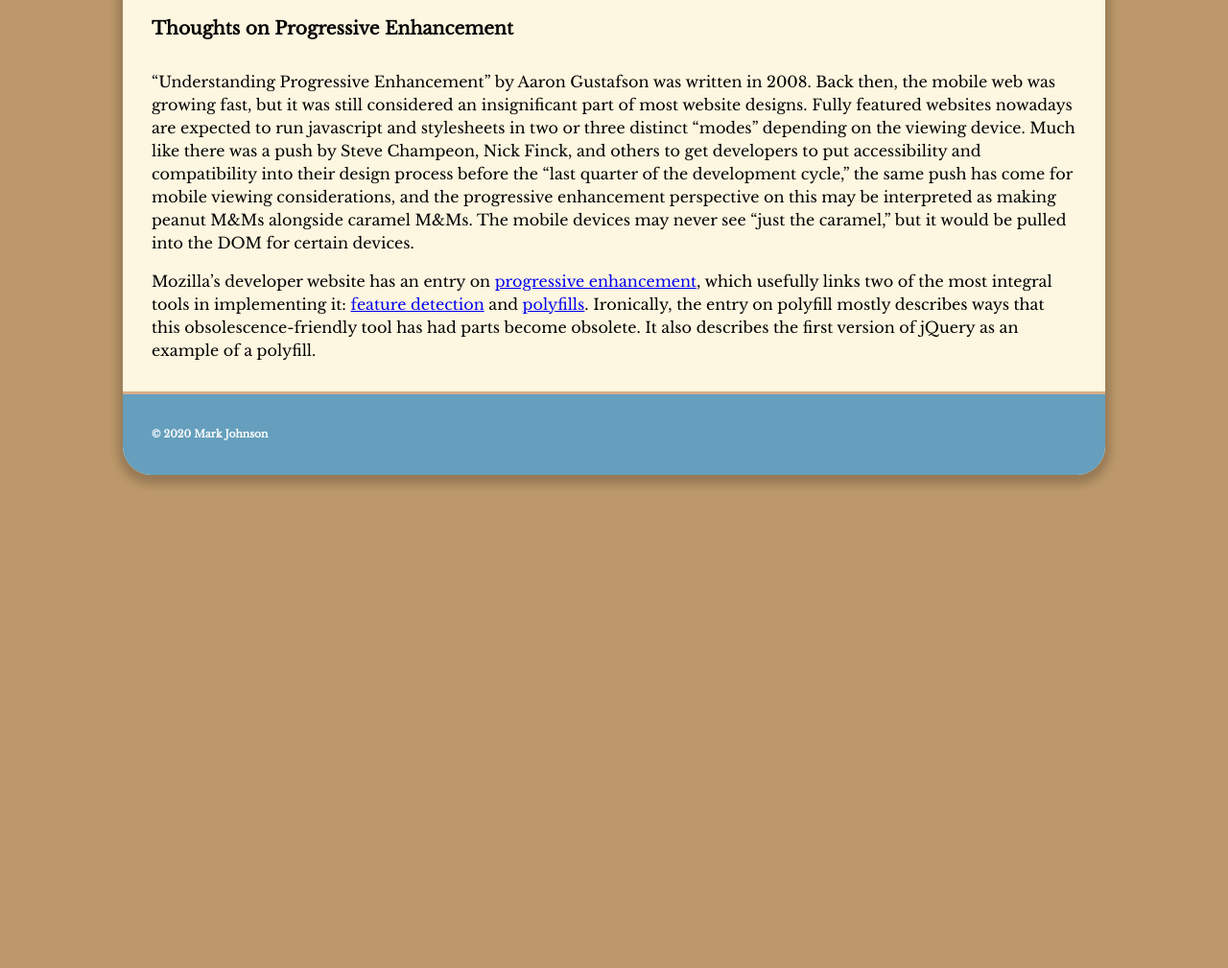
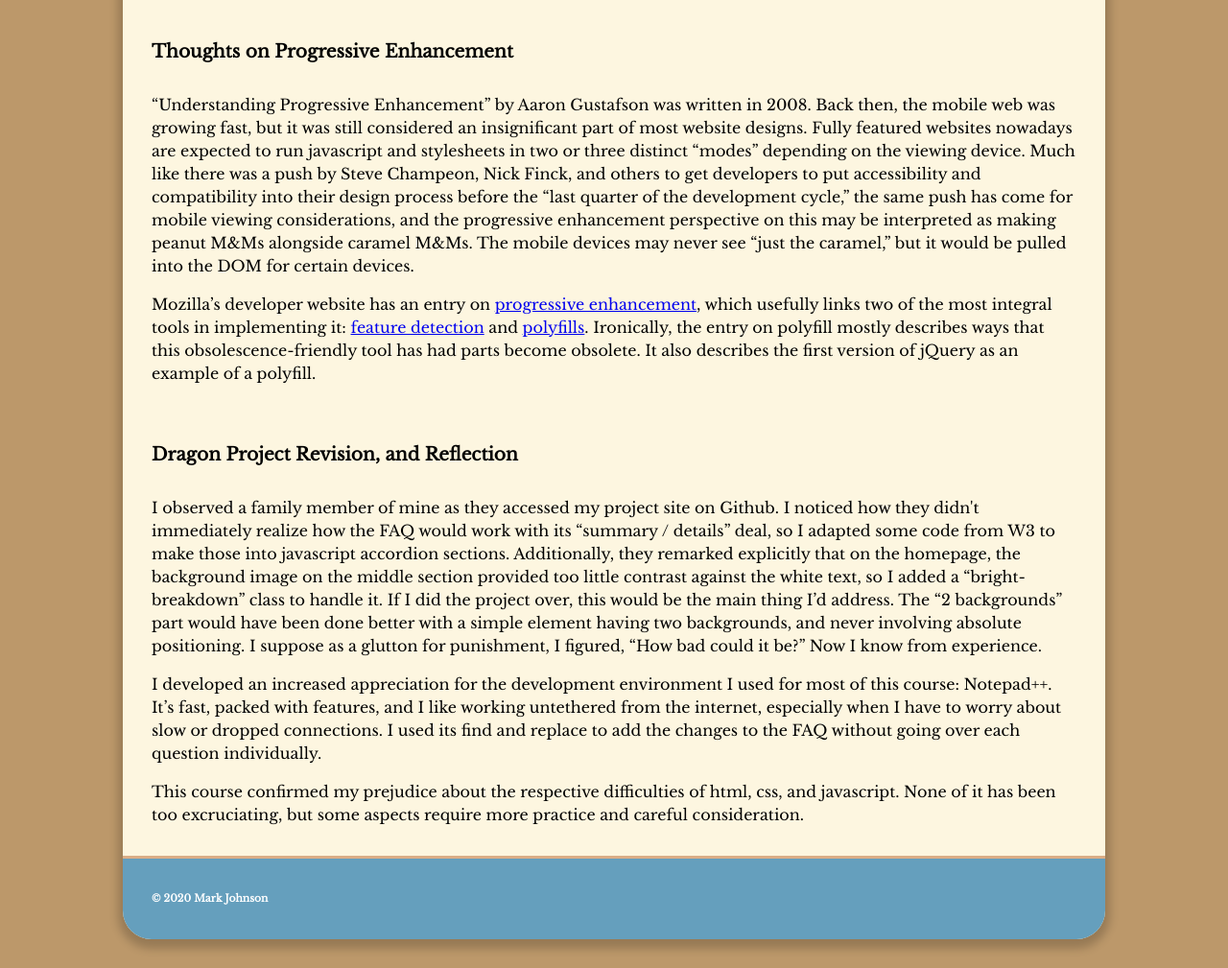
Before and after one commit to PhilthyLogophile/IFSC-1310, a plain HTML site: page index.html in a window 1280 px wide. Shown: the part 501-1510 px from the top of the page at 96% size. Before the commit the page ends 1026 px from the top, so only its background shows below. Drawn offline with nearby package versions, Linux system fonts and the light colour scheme.

Commit message:
Updated the site homepage with reflection and link

```diff
--- a/index.html
+++ b/index.html
@@ -20,6 +20,7 @@
   </header>
   <nav class="primary">
     <ul>
+      <li><a href="dragon2/index.html">SpaceX Dragon Project revised</a></li>
       <li><a href="cycle/index.html">Hubble Slideshow with jQuery and Cycle</a></li>
       <li><a href="dragon/index.html">SpaceX Dragon Project</a></li>
       <li><a href="assets/img/hl2-3.webp">Quick Raster Demo Image</a></li>
@@ -42,6 +43,12 @@
     <p>“Understanding Progressive Enhancement” by Aaron Gustafson was written in 2008. Back then, the mobile web was growing fast, but it was still considered an insignificant part of most website designs. Fully featured websites nowadays are expected to run javascript and stylesheets in two or three distinct “modes” depending on the viewing device. Much like there was a push by Steve Champeon, Nick Finck, and others to get developers to put accessibility and compatibility into their design process before the “last quarter of the development cycle,” the same push has come for mobile viewing considerations, and the progressive enhancement perspective on this may be interpreted as making peanut M&Ms alongside caramel M&Ms. The mobile devices may never see “just the caramel,” but it would be pulled into the DOM for certain devices.</p>
     <p>Mozilla’s developer website has an entry on <a href="https://developer.mozilla.org/en-US/docs/Glossary/Progressive_Enhancement" title="Progressive Enhancement on MDN web docs">progressive enhancement</a>, which usefully links two of the most integral tools in implementing it: <a href="https://developer.mozilla.org/en-US/docs/Learn/Tools_and_testing/Cross_browser_testing/Feature_detection" title="Feature Detection on MDN web docs">feature detection</a> and <a href="https://developer.mozilla.org/en-US/docs/Glossary/Polyfill" title="Polyfill on MDN web docs">polyfills</a>. Ironically, the entry on polyfill mostly describes ways that this obsolescence-friendly tool has had parts become obsolete. It also describes the first version of jQuery as an example of a polyfill.</p>
   </section>
+  <section>
+    <h3>Dragon Project Revision, and Reflection</h3>
+    <p>I observed a family member of mine as they accessed my project site on Github. I noticed how they didn't immediately realize how the FAQ would work with its “summary / details” deal, so I adapted some code from W3 to make those into javascript accordion sections. Additionally, they remarked explicitly that on the homepage, the background image on the middle section provided too little contrast against the white text, so I added a “bright-breakdown” class to handle it. If I did the project over, this would be the main thing I’d address. The “2 backgrounds” part would have been done better with a simple element having two backgrounds, and never involving absolute positioning. I suppose as a glutton for punishment, I figured, “How bad could it be?” Now I know from experience.</p>
+    <p>I developed an increased appreciation for the development environment I used for most of this course: Notepad++. It’s fast, packed with features, and I like working untethered from the internet, especially when I have to worry about slow or dropped connections. I used its find and replace to add the changes to the FAQ without going over each question individually.</p>
+    <p>This course confirmed my prejudice about the respective difficulties of html, css, and javascript. None of it has been too excruciating, but some aspects require more practice and careful consideration.</p>
+  </section>
   <footer class="primary">
     <h6>&copy; 2020 Mark Johnson</h6>
   </footer>
```
